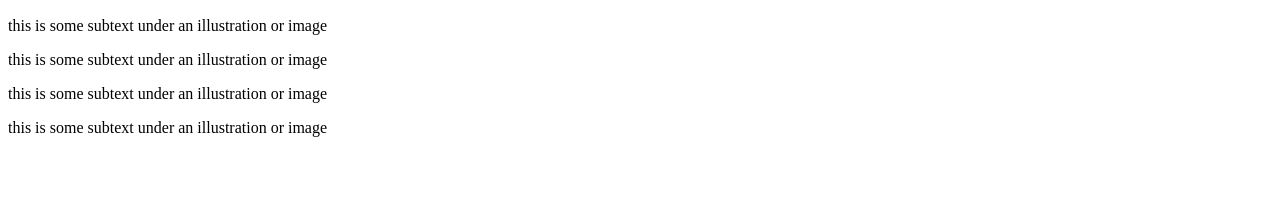
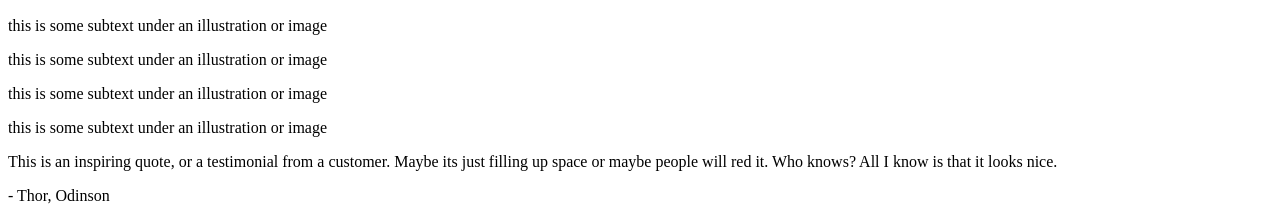
Before and after one commit to SnrJay/odin-landing-page, a plain HTML site: page index.html in a window 1280 px wide. Shown: the part 672-893 px from the top of the page. Before the commit the page ends 825 px from the top, so only its background shows below. Drawn offline with Linux system fonts and the light colour scheme.

Commit message:
Create basic structure for the 'Quote' section

```diff
--- a/index.html
+++ b/index.html
@@ -49,7 +49,14 @@
             </div>
         </div>
     </section>
-    <section class="quote"></section>
+    <section class="quote">
+        <div class="quote">
+            <p>This is an inspiring quote, or a testimonial from a customer. Maybe its just filling up space or maybe people will red it. Who knows? All I know is that it looks nice.</p>
+        </div>
+        <div class="author">
+            <p>- Thor, Odinson</p>
+        </div>
+    </section>
     <section class="cta"></section>
     <section class="footer"></section>
 </body>
```
